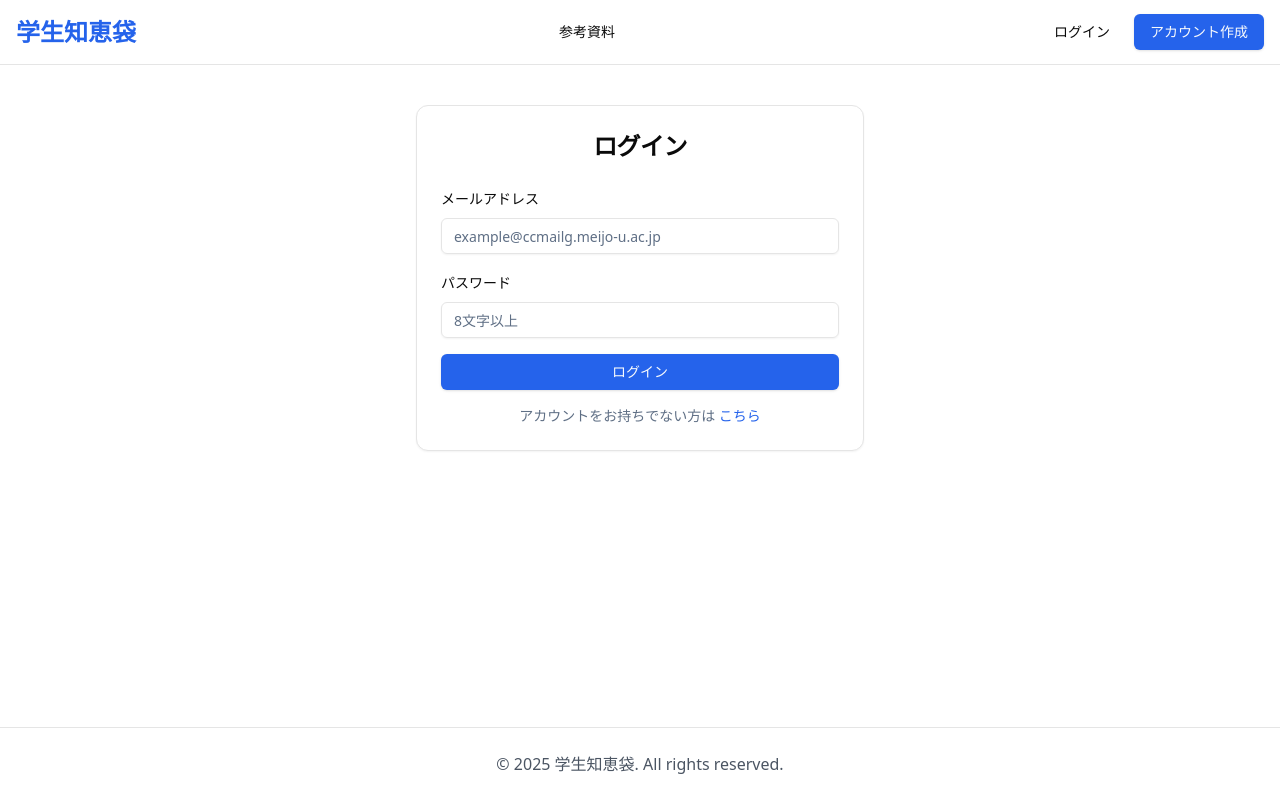
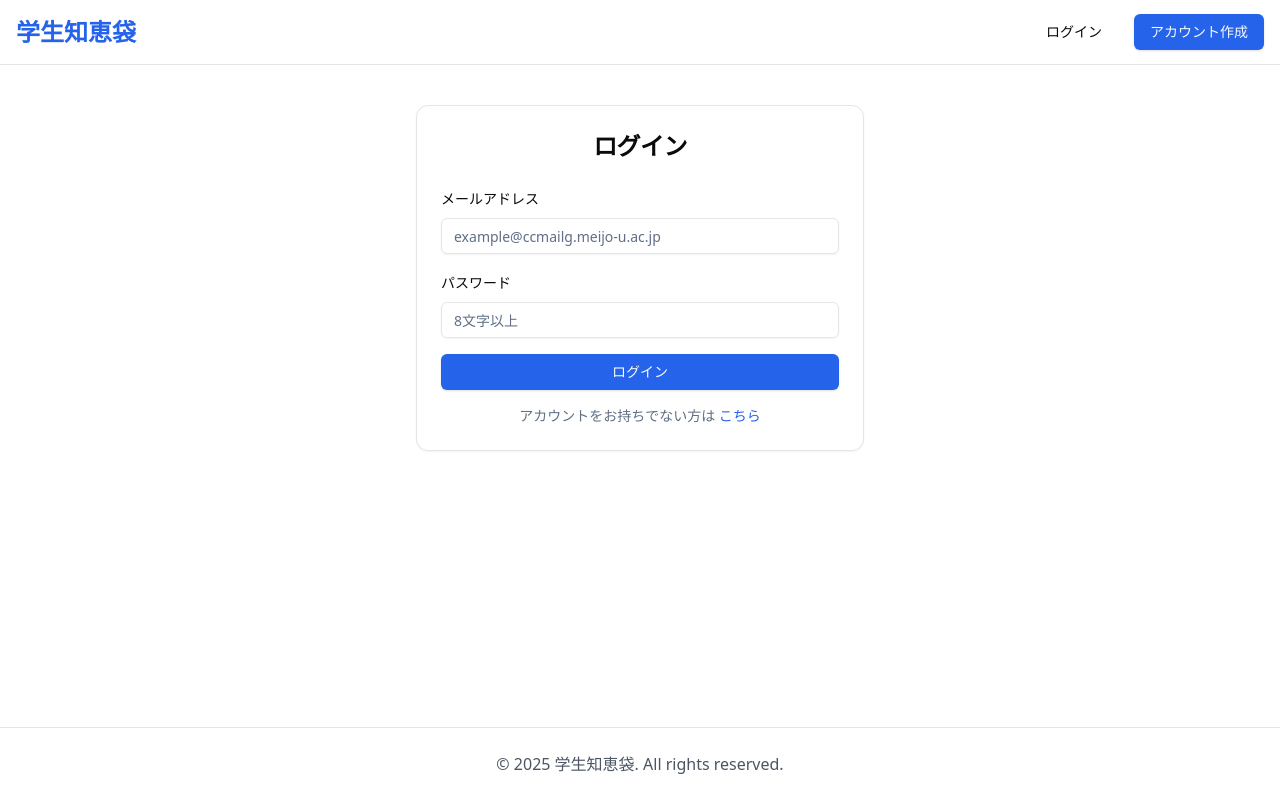
Before and after one commit to fuyu28/gakusei-chiebukuro, a Next.js app in the folder frontend/: page /login in a window 1280 px wide. Built offline with nearby package versions, Linux system fonts and the light colour scheme.

Commit message:
style: ヘッダーのUIを修正

```diff
--- a/frontend/components/Header.tsx
+++ b/frontend/components/Header.tsx
@@ -23,8 +23,7 @@ export default function Header() {
     try {
       await logout();
       router.push('/login');
-    } catch (error) {
-      console.error('Logout failed:', error);
+    } catch (error) { console.error('Logout failed:', error);
     }
   };
 
@@ -32,50 +31,49 @@ export default function Header() {
 
   return (
     <header className="sticky top-0 z-30 w-full border-b bg-white/90 backdrop-blur">
-      <div className="container mx-auto flex h-16 items-center justify-between gap-4 px-4">
+      <div className="container mx-auto flex h-16 items-center gap-4 px-4">
         <Link href="/" className="text-2xl font-bold text-primary">
           学生知恵袋
         </Link>
 
+        <div className="ml-auto flex items-center gap-2 md:gap-4">
           <nav className="hidden items-center gap-1 md:flex">
+            {isAuthenticated && (
+              <>
+                <Button variant="ghost" asChild>
+                  <Link href="/">質問一覧</Link>
+                </Button>
+                <Button variant="ghost" asChild>
+                  <Link href="/threads/new">質問する</Link>
+                </Button>
                 <Button variant="ghost" asChild>
                   <Link href="/past-exams">参考資料</Link>
                 </Button>
-          {isAuthenticated && (
-            <Button variant="ghost" asChild>
-              <Link href="/threads/new">質問する</Link>
-            </Button>
+              </>
             )}
-          {user?.is_admin && (
+            {isAuthenticated && user?.is_admin && (
               <Button variant="ghost" asChild>
                 <Link href="/admin/users">管理</Link>
               </Button>
             )}
           </nav>
 
-        <div className="flex items-center gap-2">
+          {isAuthenticated && (
             <Button variant="ghost" size="sm" asChild className="md:hidden">
               <Link href="/past-exams">参考資料</Link>
             </Button>
+          )}
           {isAuthenticated ? (
             <DropdownMenu>
               <DropdownMenuTrigger asChild>
-                <Button variant="ghost" className="flex items-center gap-2 px-2">
-                  <Avatar className="h-9 w-9">
+                <Button variant="ghost" className="flex items-center gap-3 px-3 py-2">
+                  <Avatar className="h-10 w-10">
                     <AvatarFallback>{userInitial}</AvatarFallback>
                   </Avatar>
                   <div className="hidden text-left md:block">
                     <p className="text-sm font-semibold leading-none">
                       {user?.display_name || user?.email}
                     </p>
-                    {user?.total_likes !== undefined && (
-                      <div className="mt-1 flex items-center gap-1 text-xs text-muted-foreground">
-                        <Badge variant="secondary" className="gap-1">
-                          <span>👏</span>
-                          {user.total_likes}
-                        </Badge>
-                      </div>
-                    )}
                   </div>
                 </Button>
               </DropdownMenuTrigger>
@@ -88,10 +86,13 @@ export default function Header() {
                 </DropdownMenuLabel>
                 <DropdownMenuSeparator />
                 <DropdownMenuItem asChild>
-                  <Link href="/past-exams">参考資料</Link>
+                  <Link href="/">質問一覧</Link>
                 </DropdownMenuItem>
                 <DropdownMenuItem asChild>
                   <Link href="/threads/new">質問する</Link>
+                </DropdownMenuItem>
+                <DropdownMenuItem asChild>
+                  <Link href="/past-exams">参考資料</Link>
                 </DropdownMenuItem>
                 {user?.is_admin && (
                   <DropdownMenuItem asChild>
```
Lines whose indentation alone changed are shown as unchanged.
